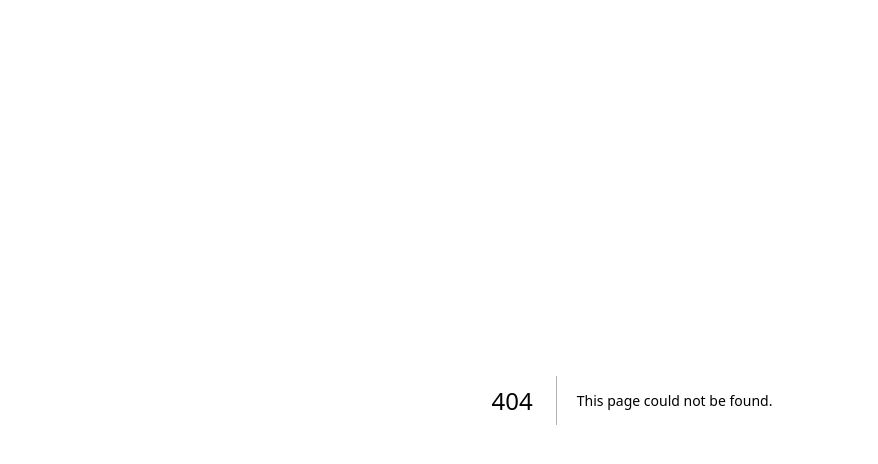
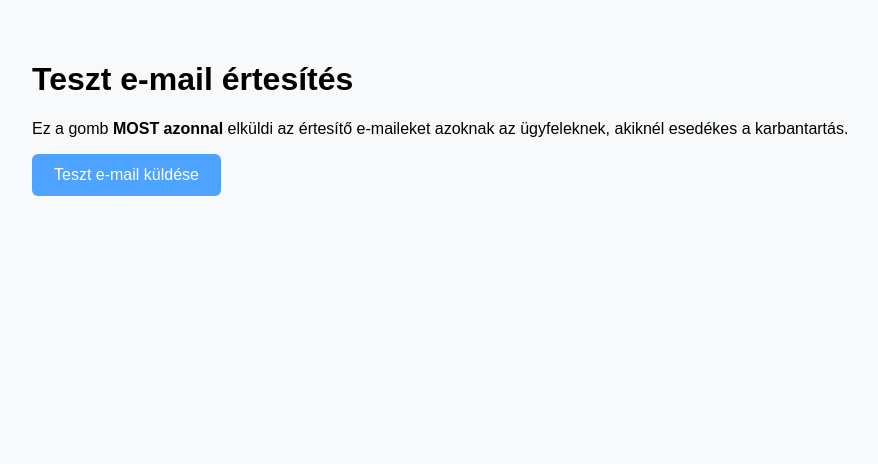
Before and after one commit to nsairklima/ns-air-klima, a Next.js app: page /admin/test-email in a window 1280 px wide. Before the commit this address had no page. Shown: the top 464 px of the page, without its empty margins (8-886 px from the left). Built offline with nearby package versions, Linux system fonts and the light colour scheme.

Commit message:
Create page.tsx

```diff
--- /dev/null
+++ b/app/admin/test-email/page.tsx
@@ -0,0 +1,68 @@
+"use client";
+
+import React, { useState } from "react";
+
+export default function TestEmailPage() {
+  const [loading, setLoading] = useState(false);
+  const [result, setResult] = useState<any>(null);
+
+  async function sendTest() {
+    setLoading(true);
+    setResult(null);
+
+    try {
+      const res = await fetch("/api/notifications", {
+        method: "POST",
+      });
+
+      const data = await res.json();
+      setResult(data);
+    } catch (err) {
+      setResult({ error: "Hiba történt a kérés közben." });
+    }
+
+    setLoading(false);
+  }
+
+  return (
+    <div style={{ padding: "40px", fontFamily: "Arial" }}>
+      <h1>Teszt e-mail értesítés</h1>
+
+      <p>
+        Ez a gomb <strong>MOST azonnal</strong> elküldi az értesítő e-maileket
+        azoknak az ügyfeleknek, akiknél esedékes a karbantartás.
+      </p>
+
+      <button
+        onClick={sendTest}
+        disabled={loading}
+        style={{
+          background: "#4DA3FF",
+          color: "white",
+          padding: "12px 22px",
+          border: "none",
+          borderRadius: "6px",
+          cursor: "pointer",
+          fontSize: "16px",
+        }}
+      >
+        {loading ? "Küldés folyamatban..." : "Teszt e-mail küldése"}
+      </button>
+
+      {result && (
+        <pre
+          style={{
+            marginTop: "20px",
+            padding: "20px",
+            background: "#eee",
+            borderRadius: "8px",
+            whiteSpace: "pre-wrap",
+          }}
+        >
+          {JSON.stringify(result, null, 2)}
+        </pre>
+      )}
+    </div>
+  );
+}
+``
```
